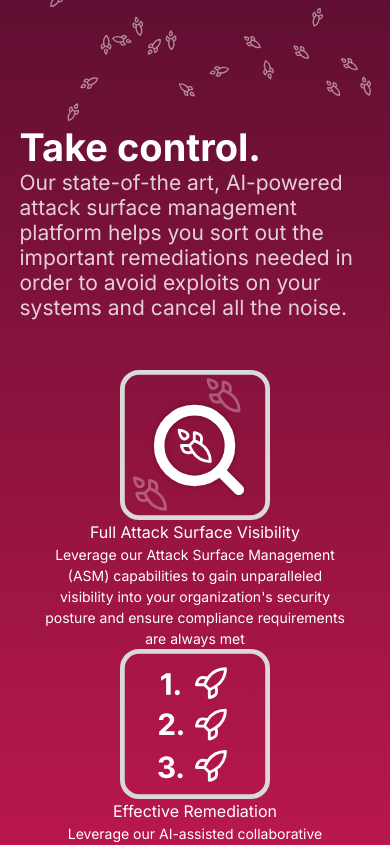
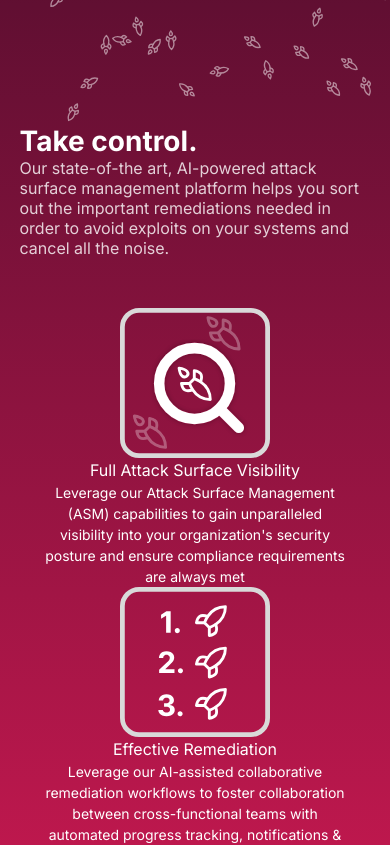
Before and after one commit to codaintelligenceUS/codaintelligence-website, a React (Vite) app: page / in a window 390 px wide. Shown: the part 1360-2205 px from the top of the page. Built offline with nearby package versions, Linux system fonts and the light colour scheme.

Commit message:
fix: Make CardsTitle responsive

```diff
--- a/src/atoms/Title/Title.module.css
+++ b/src/atoms/Title/Title.module.css
@@ -59,3 +59,15 @@
 .container h2:not(:last-child) {
   margin-bottom: 20px;
 }
+
+@media screen and (max-width: 400px) {
+  .container h3 {
+    font-size: 12px;
+  }
+  .container h1 {
+    font-size: 28px;
+  }
+  .container h2 {
+    font-size: 16px;
+  }
+}
--- a/src/sections/CardsTitle/CardsTitle.module.css
+++ b/src/sections/CardsTitle/CardsTitle.module.css
@@ -51,3 +51,25 @@
     margin: 10vw;
   }
 }
+
+@media screen and (max-width: 800px) {
+  .container {
+    padding: 30px;
+  }
+}
+
+@media screen and (max-width: 700px) {
+  .cards {
+    flex-direction: column;
+  }
+  .fixedHeight .cards,
+  .largeGrid.fixedHeight .cards {
+    grid-template-columns: repeat(2, 1fr);
+  }
+}
+@media screen and (max-width: 500px) {
+  .fixedHeight .cards,
+  .largeGrid.fixedHeight .cards {
+    grid-template-columns: repeat(1, 1fr);
+  }
+}
```
